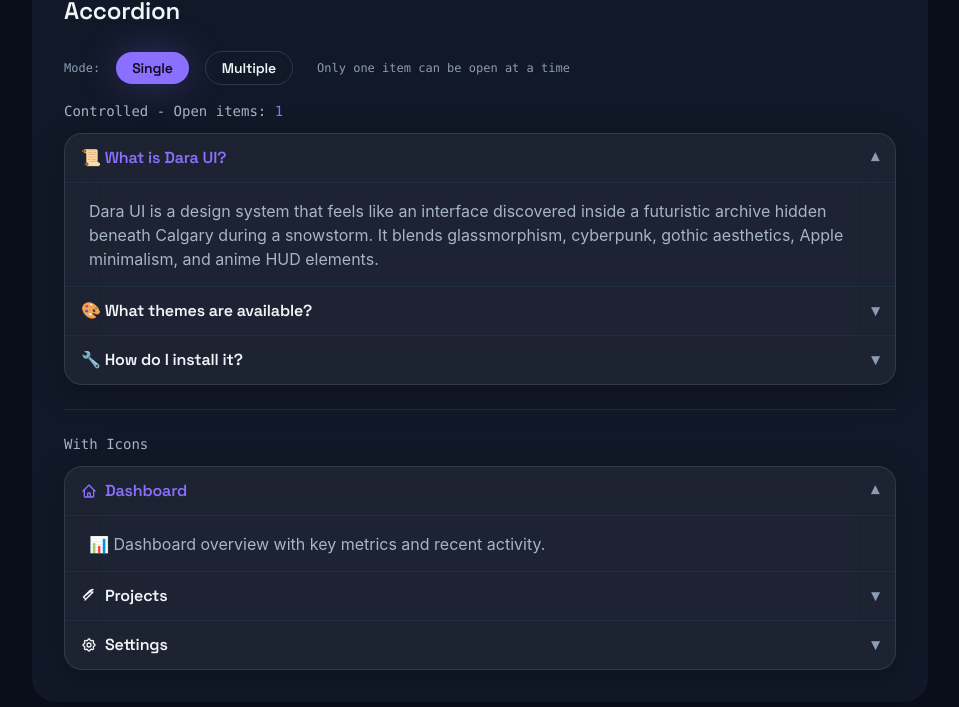
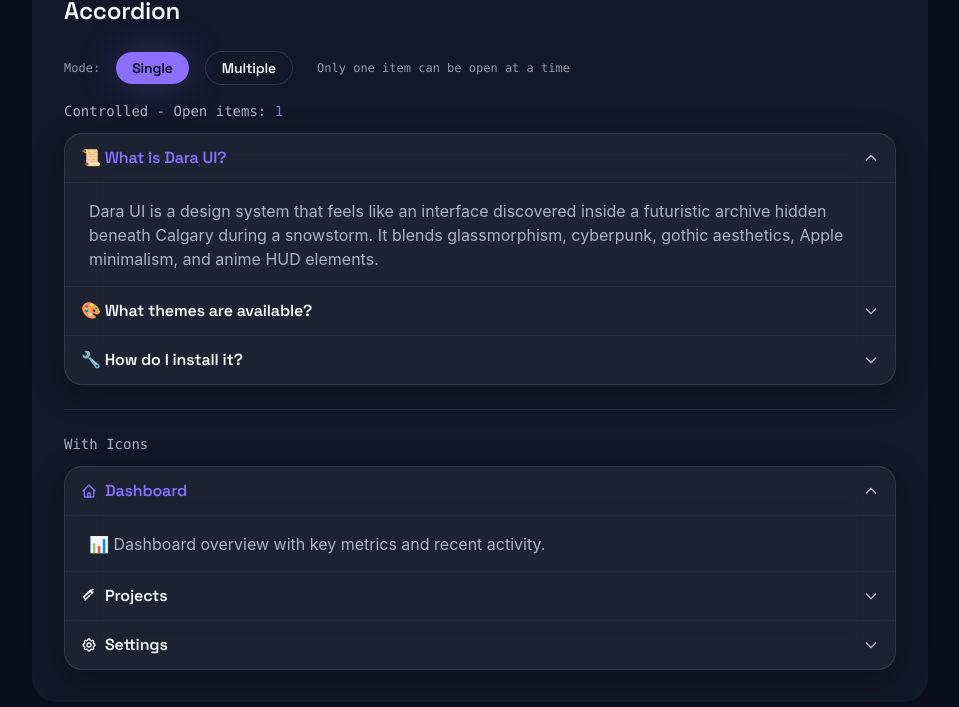
Before and after one commit to idarigan/dara-ui, a React (Vite) app: page / in a window 1280 px wide. Shown: the part 3253-3960 px from the top of the page, without its empty margins (160-1119 px from the left). Built offline with nearby package versions, Linux system fonts and the light colour scheme; a web font is replaced by a local one.

Commit message:
fix(a11y): Accordion chevron + story contrast hardcodes
- Replace glyph chevron with SVG + aria-hidden
- Mark Dropdown chevron decorative
- Drop text-white/40 and hex bg classes from Accordion stories
- Use token colors with text-inverse for demo controls

```diff
--- a/src/components/Accordion/Accordion.tsx
+++ b/src/components/Accordion/Accordion.tsx
@@ -148,11 +148,24 @@ export const Accordion: React.FC<AccordionProps> = ({
               </span>
               <span
                 className={`
-                  transition-transform duration-250 text-[var(--color-text-tertiary)]
+                  transition-transform duration-250 text-[var(--color-text-secondary)]
                   ${isOpen ? "rotate-180" : "rotate-0"}
                 `}
+                aria-hidden="true"
               >
-                ▾
+                <svg
+                  className="h-4 w-4"
+                  fill="none"
+                  viewBox="0 0 24 24"
+                  stroke="currentColor"
+                  strokeWidth={2}
+                >
+                  <path
+                    strokeLinecap="round"
+                    strokeLinejoin="round"
+                    d="M19 9l-7 7-7-7"
+                  />
+                </svg>
               </span>
             </button>
 
```
Also changed, not shown: 1 other file (tests, documents, lock files or other folders).
